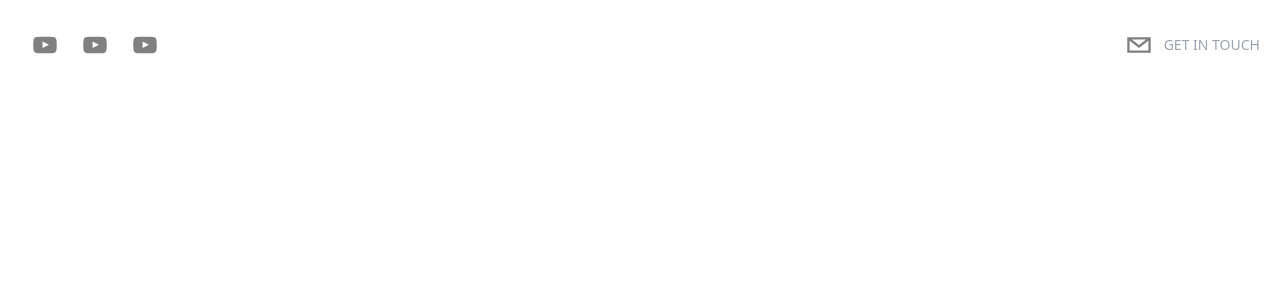
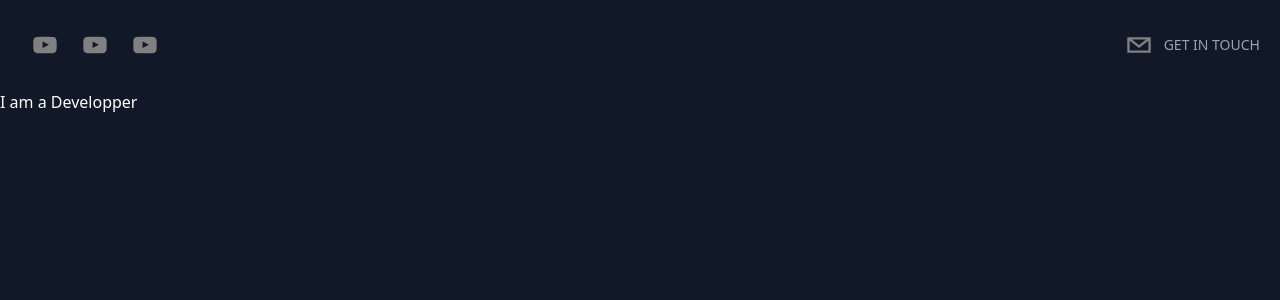
Before and after one commit to chaco22512/portfolio2, a Next.js app: page / in a window 1280 px wide. Shown: the top 300 px of the page. Built offline with nearby package versions, Linux system fonts and the light colour scheme.

Commit message:
55minvideo

```diff
--- /dev/null
+++ b/components/BackgroundCircle.tsx
@@ -0,0 +1,17 @@
+import React from 'react'
+
+type Props = {}
+
+function BackgroundCircle({}: Props) {
+  return (
+    <div className='relative flex justify-center items-center'>
+      <div className='absolute border border-gray-300 rounded-full h-[200px] w-[200px] mt-52 animate-ping'></div>
+      <div></div>
+      <div></div>
+      <div></div>
+      <div></div>
+    </div>
+  )
+}
+
+export default BackgroundCircle
--- /dev/null
+++ b/components/Hero.tsx
@@ -0,0 +1,27 @@
+import React from 'react';
+import { useTypewriter, Cursor } from 'react-simple-typewriter'
+import BackgroundCircle from './BackgroundCircle';
+
+function Hero() {
+
+  const [text, count]= useTypewriter({
+    words:["Hi, My Name is Yusuke",
+    "I am a Developper", "I am a Designer", "I am a Creator"],
+    loop:true,
+    delaySpeed:2000,
+  })
+
+  return (
+    <div>
+
+      <BackgroundCircle />
+
+      <h1>
+      <span>{text}</span>
+      <Cursor cursorColor='#f7ab0a'></Cursor>
+      </h1>
+    </div>
+  )
+}
+
+export default Hero
--- a/package.json
+++ b/package.json
@@ -18,6 +18,7 @@
     "next": "13.2.1",
     "react": "18.2.0",
     "react-dom": "18.2.0",
+    "react-simple-typewriter": "^5.0.1",
     "react-social-icons": "^5.15.0",
     "typescript": "4.9.5"
   },
--- a/pages/index.tsx
+++ b/pages/index.tsx
@@ -1,12 +1,13 @@
 import Head from 'next/head'
 import { Inter } from 'next/font/google'
-import Header from '@/components/Header'
+import Header from '@/components/Header';
+import Hero from '@/components/Hero';
 
 const inter = Inter({ subsets: ['latin'] })
 
 export default function Home() {
   return (
-    <div>
+    <div className='bg-gray-900 text-white h-screen'>
       <Head>
         <title>Yusuke Kaga Portfolio</title>
       </Head>
@@ -17,6 +18,9 @@ export default function Home() {
       <Header />
 
       {/* Hero */}
+      <section id="hero">
+        <Hero />
+      </section>
 
       {/* About */}
 
```
Also changed, not shown: 1 other file (tests, documents, lock files or other folders).
